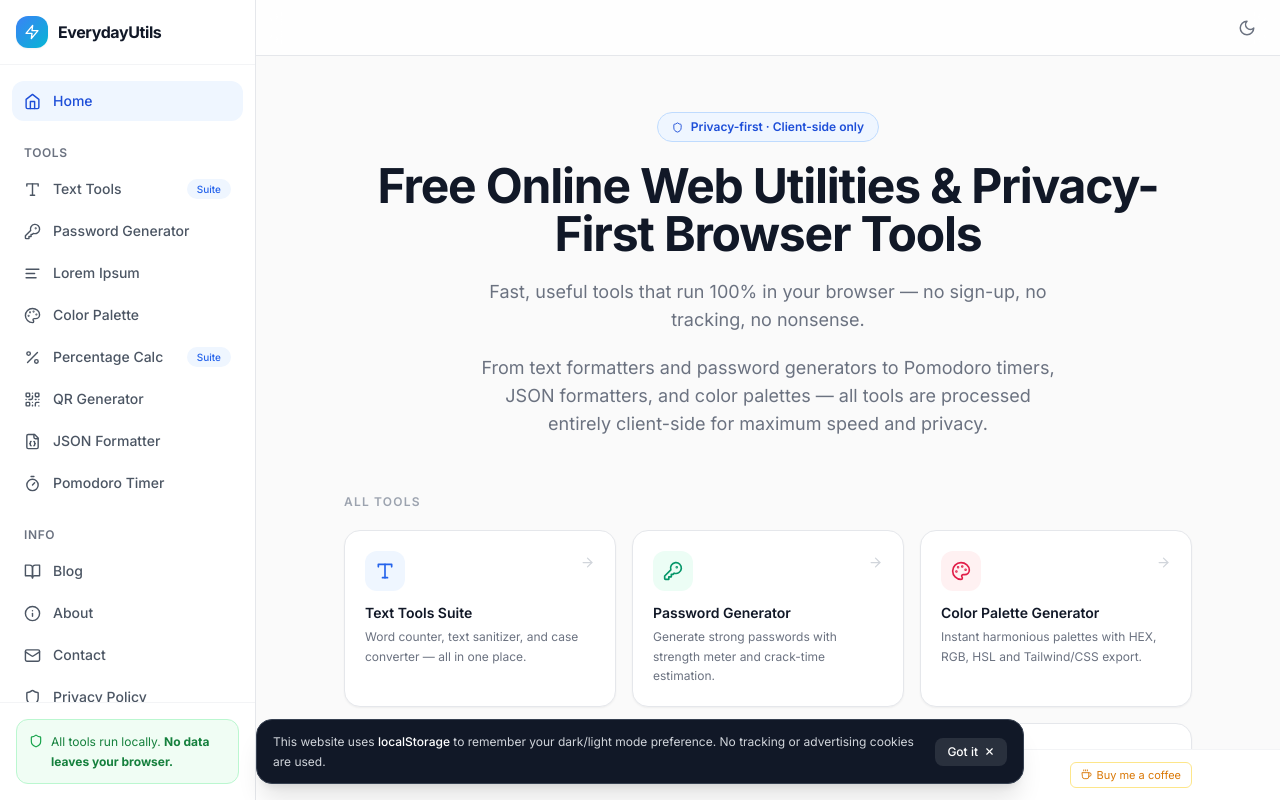
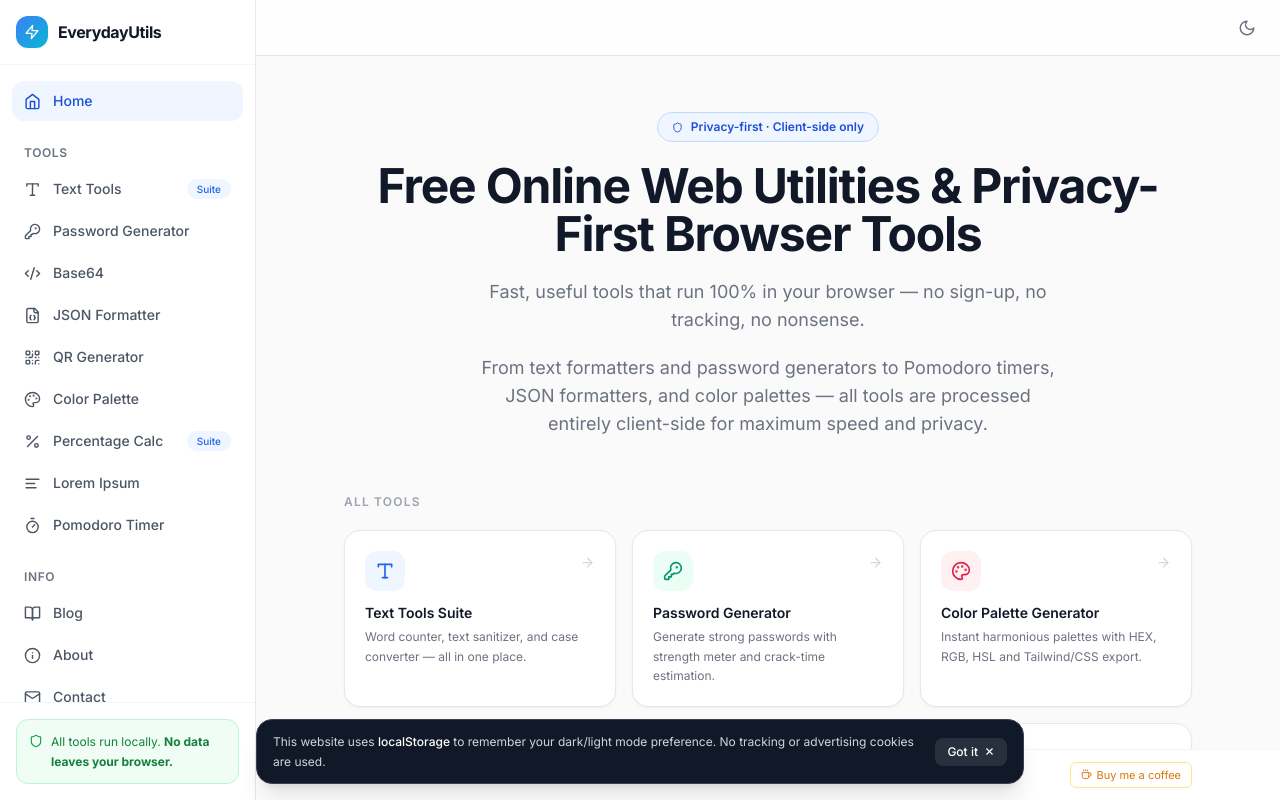
Before and after one commit to EdwinTsui912/everydayutils, a React (Vite) app: page / in a window 1280 px wide. Built offline with nearby package versions, Linux system fonts and the light colour scheme; no server answers.

Commit message:
Add and reorder Base64 tool

```diff
--- a/src/components/Sidebar.tsx
+++ b/src/components/Sidebar.tsx
@@ -1,7 +1,7 @@
 import { NavLink, useLocation } from 'react-router-dom';
 import {
   Home, Type, KeyRound, Palette, Percent, QrCode,
-  Info, Shield, FileText, X, Zap, Mail, BookOpen, AlignLeft, FileJson, Timer,
+  Info, Shield, FileText, X, Zap, Mail, BookOpen, AlignLeft, FileJson, Timer, Code2
 } from 'lucide-react';
 
 const NAV_ITEMS = [
@@ -11,11 +11,12 @@ const NAV_ITEMS = [
 const TOOLS = [
   { label: 'Text Tools', path: '/text-tools', icon: Type, badge: 'Suite' },
   { label: 'Password Generator', path: '/password-generator', icon: KeyRound },
-  { label: 'Lorem Ipsum', path: '/lorem-ipsum-generator', icon: AlignLeft },
+  { label: 'Base64', path: '/base64', icon: Code2 },
+  { label: 'JSON Formatter', path: '/json-formatter', icon: FileJson },
+  { label: 'QR Generator', path: '/qr-generator', icon: QrCode },
   { label: 'Color Palette', path: '/palette-generator', icon: Palette },
   { label: 'Percentage Calc', path: '/percentage-calculator', icon: Percent, badge: 'Suite' },
-  { label: 'QR Generator', path: '/qr-generator', icon: QrCode },
-  { label: 'JSON Formatter', path: '/json-formatter', icon: FileJson },
+  { label: 'Lorem Ipsum', path: '/lorem-ipsum-generator', icon: AlignLeft },
   { label: 'Pomodoro Timer', path: '/pomodoro', icon: Timer },
 ];
 
--- a/src/pages/HomePage.tsx
+++ b/src/pages/HomePage.tsx
@@ -1,5 +1,5 @@
 import { Link } from 'react-router-dom';
-import { Type, KeyRound, Palette, Percent, QrCode, AlignLeft, FileJson, Timer, ArrowRight, Shield, Zap, Globe } from 'lucide-react';
+import { Type, KeyRound, Palette, Percent, QrCode, AlignLeft, FileJson, Timer, ArrowRight, Shield, Zap, Globe, Code2 } from 'lucide-react';
 
 const TOOLS = [
   {
@@ -65,6 +65,14 @@ const TOOLS = [
     description: 'Boost focus with timed work and break sessions. Classic 25/5 or Extended 50/10 cycles.',
     bg: 'bg-red-50 dark:bg-red-950/40',
     iconColor: 'text-red-500 dark:text-red-400',
+  },
+  {
+    path: '/base64',
+    icon: Code2,
+    label: 'Base64 Encoder',
+    description: 'Encode and decode Base64 strings instantly. Perfect for APIs and data handling.',
+    bg: 'bg-indigo-50 dark:bg-indigo-950/40',
+    iconColor: 'text-indigo-600 dark:text-indigo-400',
   },
 ];
 
```
